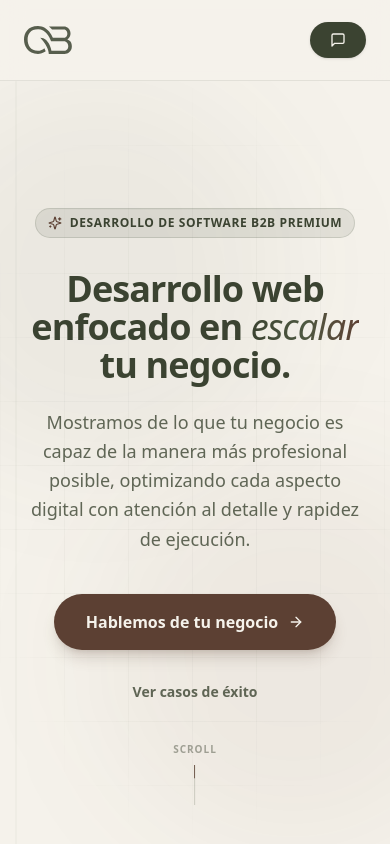
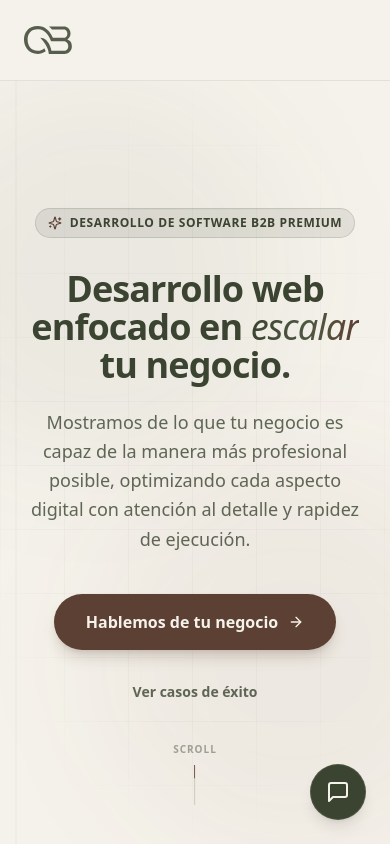
Before and after one commit to nachom1833/Orco-Barberis, a Next.js app: page / in a window 390 px wide. Shown: the top 844 px of the page. Built offline with nearby package versions, Linux system fonts and the light colour scheme.

Commit message:
feat: add sticky Header component with scroll-spy navigation and mobile CTA

```diff
--- a/src/components/sections/Header.tsx
+++ b/src/components/sections/Header.tsx
@@ -70,7 +70,8 @@ export default function Header() {
   };
 
   return (
-    <motion.header
+    <>
+      <motion.header
       initial={{ y: -100, opacity: 0 }}
       animate={{ y: 0, opacity: 1 }}
       transition={{ duration: 0.8, ease: "easeOut" }}
@@ -115,7 +116,7 @@ export default function Header() {
         </div>
 
         {/* CTA Button (Right) */}
-        <div className="flex items-center justify-end">
+        <div className="hidden md:flex items-center justify-end">
           <motion.a
             whileHover={supportsHover ? { scale: 1.03, boxShadow: "0 4px 15px rgba(59, 67, 49, 0.15)" } : undefined}
             whileTap={{ scale: 0.98 }}
@@ -131,5 +132,23 @@ export default function Header() {
         </div>
       </div>
     </motion.header>
+
+    {/* Floating Mobile WhatsApp Button */}
+    <div className="fixed bottom-6 right-6 z-50 md:hidden">
+      <motion.a
+        initial={{ scale: 0, opacity: 0 }}
+        animate={{ scale: 1, opacity: 1 }}
+        transition={{ delay: 1, type: "spring", stiffness: 260, damping: 20 }}
+        whileTap={{ scale: 0.95 }}
+        href={WHATSAPP_URL}
+        target="_blank"
+        rel="noopener noreferrer"
+        aria-label="Contactar por WhatsApp"
+        className="flex items-center justify-center w-14 h-14 rounded-full bg-brand-olive text-brand-beige shadow-lg border border-brand-beige/10 active:bg-brand-olive-light transition-colors duration-300"
+      >
+        <MessageSquare className="w-6 h-6" />
+      </motion.a>
+    </div>
+    </>
   );
 }
```
